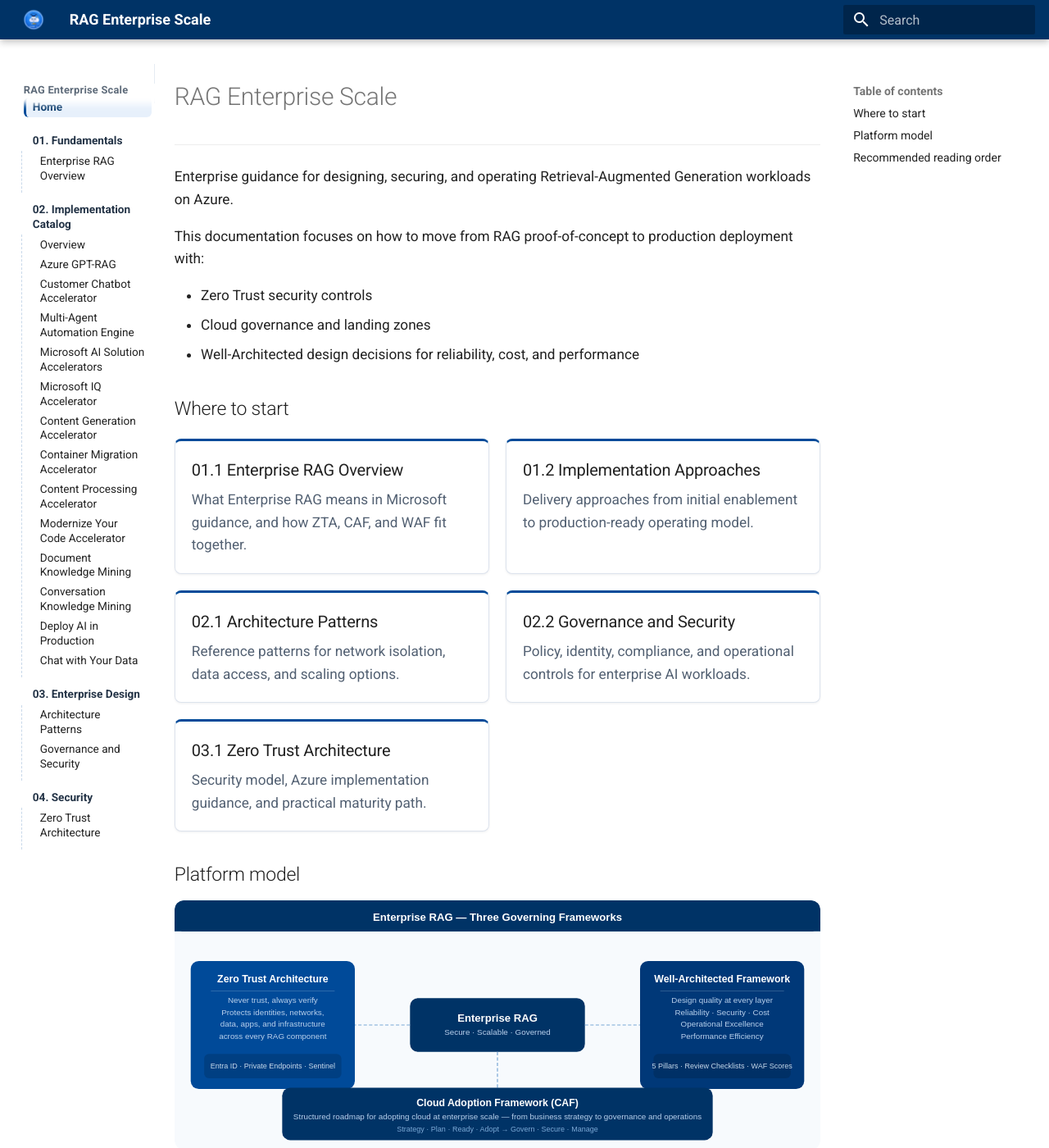
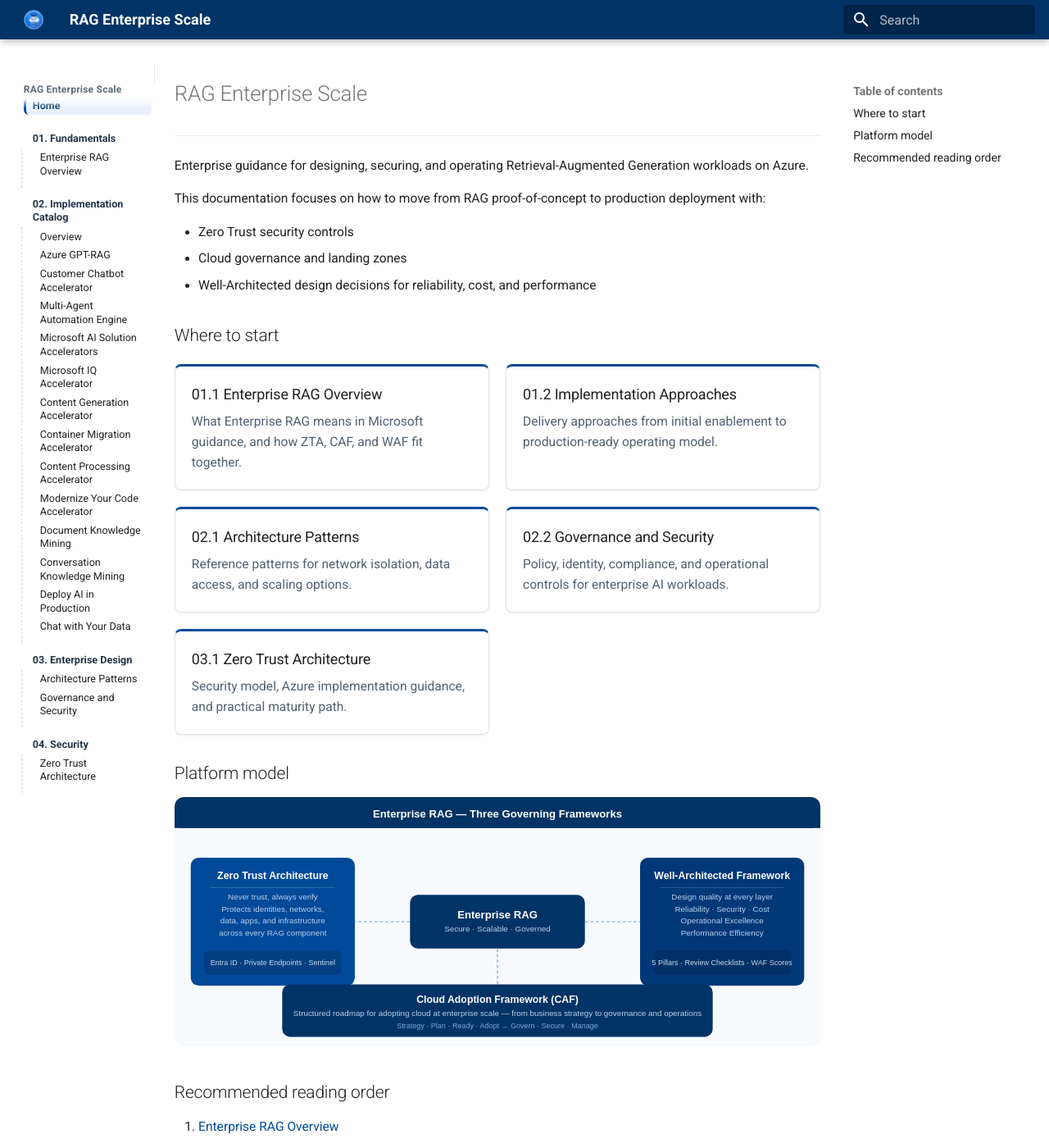
Before and after one commit to Cloud2BR-TEC/ai-academy-103-rag, an MkDocs documentation site: the page built from docs/index.md, in a window 1280 px wide and 1400 px high. Shown: the whole window at 82% size. Built offline with MkDocs 1.6.1 and Material for MkDocs 9.7.7, drawn with Linux system fonts in a browser that asks for light colours.

Commit message:
style: reduce site font sizes

```diff
--- a/docs/assets/css/custom.css
+++ b/docs/assets/css/custom.css
@@ -31,12 +31,12 @@
 }
 
 .md-content__inner.md-typeset {
-  font-size: 0.86rem;
+  font-size: 0.78rem;
 }
 
-.md-content__inner.md-typeset h1 { font-size: 1.5rem; }
-.md-content__inner.md-typeset h2 { font-size: 1.15rem; }
-.md-content__inner.md-typeset h3 { font-size: 1rem; }
+.md-content__inner.md-typeset h1 { font-size: 1.3rem; }
+.md-content__inner.md-typeset h2 { font-size: 1.05rem; }
+.md-content__inner.md-typeset h3 { font-size: 0.9rem; }
 
 .home-grid {
   display: grid;
@@ -84,21 +84,21 @@ a.home-card:hover {
 }
 
 .md-nav--primary .md-nav__title {
-  font-size: 0.64rem;
+  font-size: 0.6rem;
   font-weight: 700;
   letter-spacing: 0.02em;
   color: #5e6b7a;
 }
 
 .md-nav--primary .md-nav__item--section > .md-nav__link {
-  font-size: 0.68rem;
+  font-size: 0.63rem;
   font-weight: 700;
   color: #243447;
   cursor: default;
 }
 
 .md-nav--primary .md-nav__item .md-nav__link {
-  font-size: 0.68rem;
+  font-size: 0.63rem;
   border-left: 3px solid transparent;
   border-radius: 6px;
   margin: 0.04rem 0;
```
